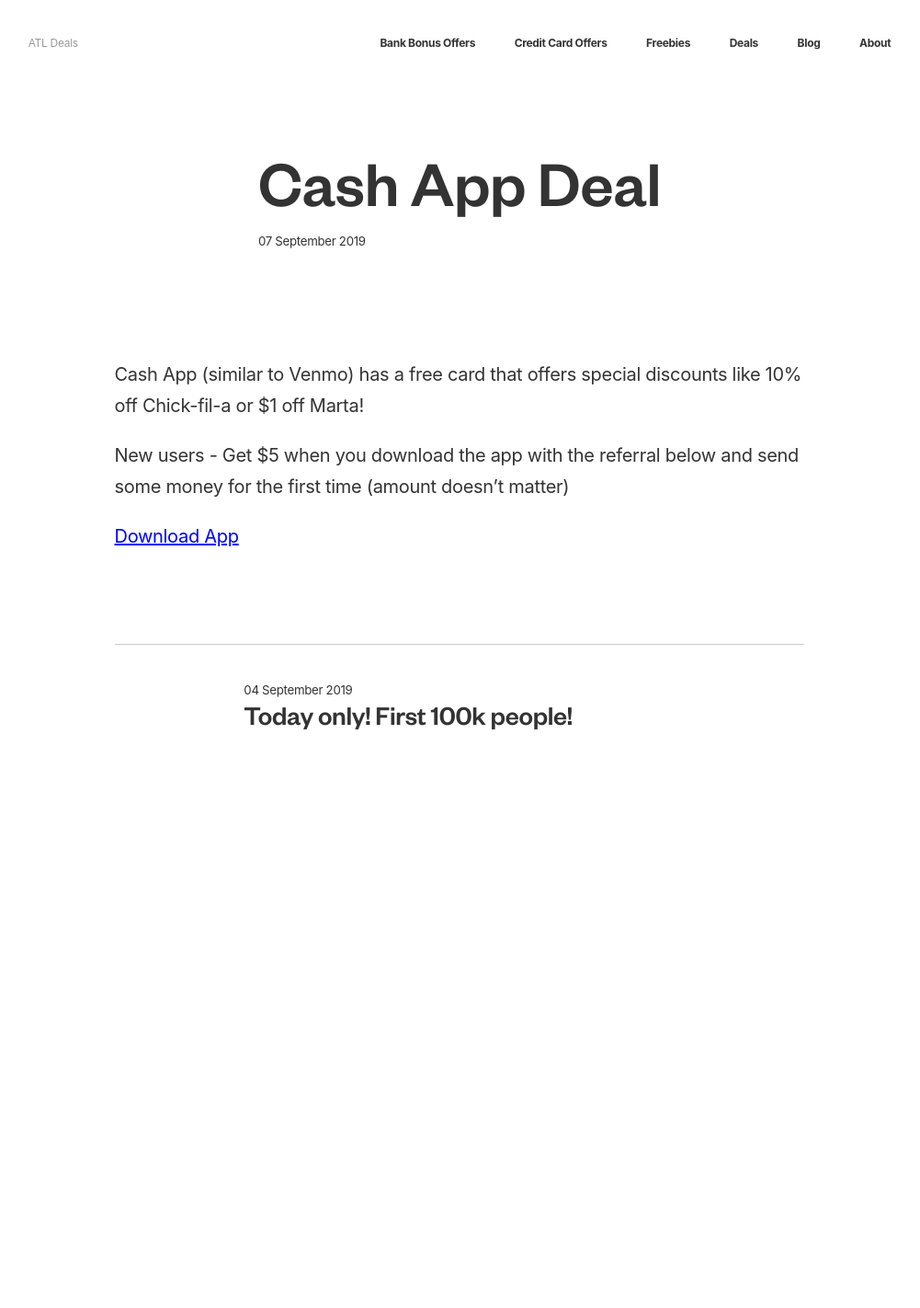
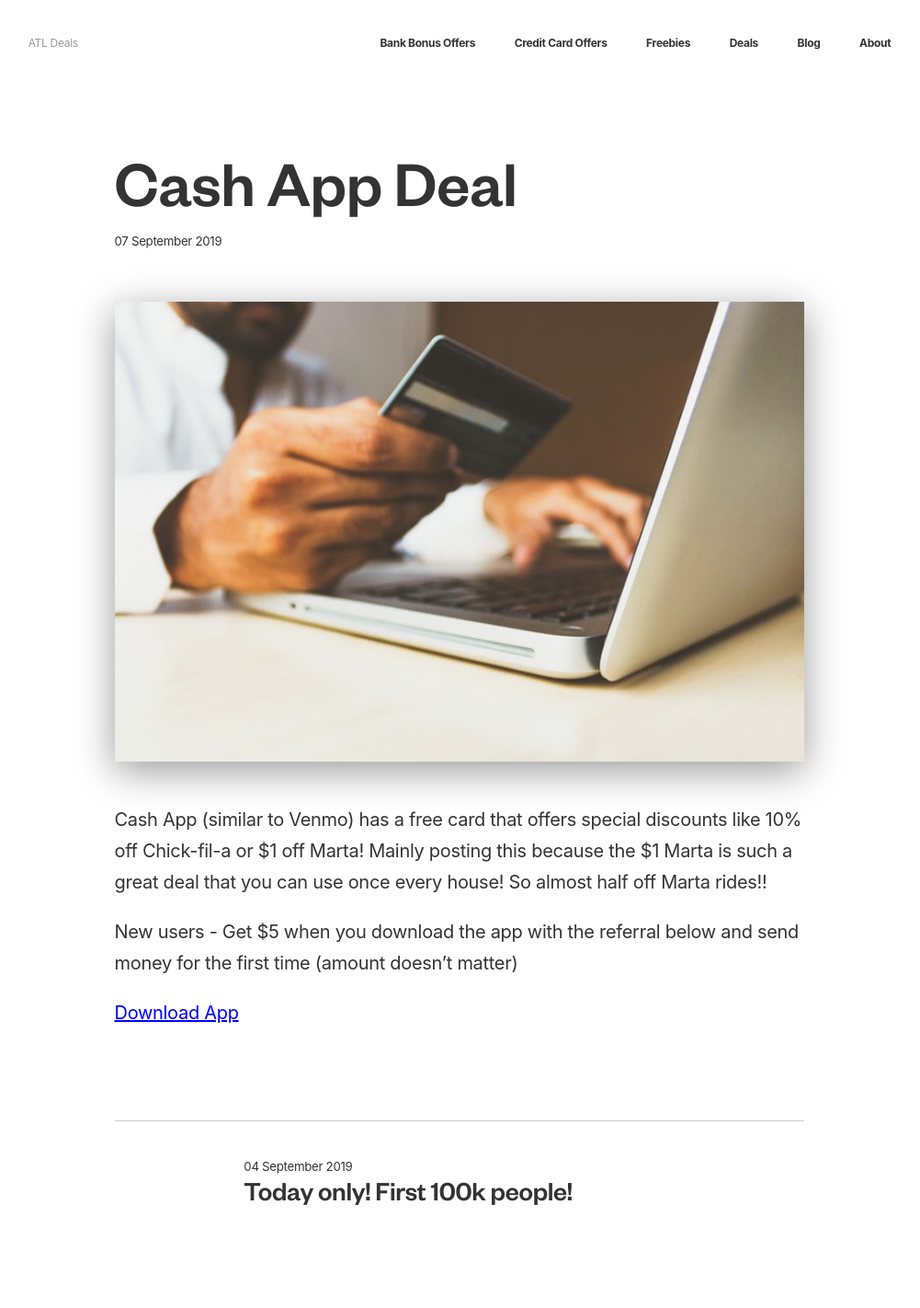
Before and after one commit to ohiosveryown/atldeals, a Jekyll site: the page built from _posts/2019-09-07-cash-app-deal.markdown, in a window 1280 px wide. Shown: the whole page at 92% size, without its empty margins (140-1141 px from the left). Built offline with Jekyll 4.4.1, drawn with Linux system fonts in a browser that asks for light colours; our own code applies the rules of GitHub Pages for plain Markdown files; before the commit the page ends 905 px from its top, so only the background shows below that.

Commit message:
Updated Cash App Deal

```diff
--- a/_posts/2019-09-07-cash-app-deal.markdown
+++ b/_posts/2019-09-07-cash-app-deal.markdown
@@ -1,11 +1,18 @@
 ---
 title: Cash App Deal
 date: 2019-09-07 17:11:00 Z
+permalink: cashapp
+categories:
+- new
+- freebies
+description: "$1 off Marta rides!"
+image: "/uploads/8BC57E51-93FA-44C2-9373-08CF417664EB.jpeg"
+layout: post
 ---
 
-Cash App (similar to Venmo) has a free card that offers special discounts like 10% off Chick-fil-a or $1 off Marta!
+Cash App (similar to Venmo) has a free card that offers special discounts like 10% off Chick-fil-a or $1 off Marta! Mainly posting this because the $1 Marta is such a great deal that you can use once every house! So almost half off Marta rides!!
 
 
-New users - Get $5 when you download the app with the referral below and send some money for the first time (amount doesn’t matter)
+New users - Get $5 when you download the app with the referral below and send money for the first time (amount doesn’t matter)
 
 [Download App](https://cash.me/app/BLCMJKV)
```
